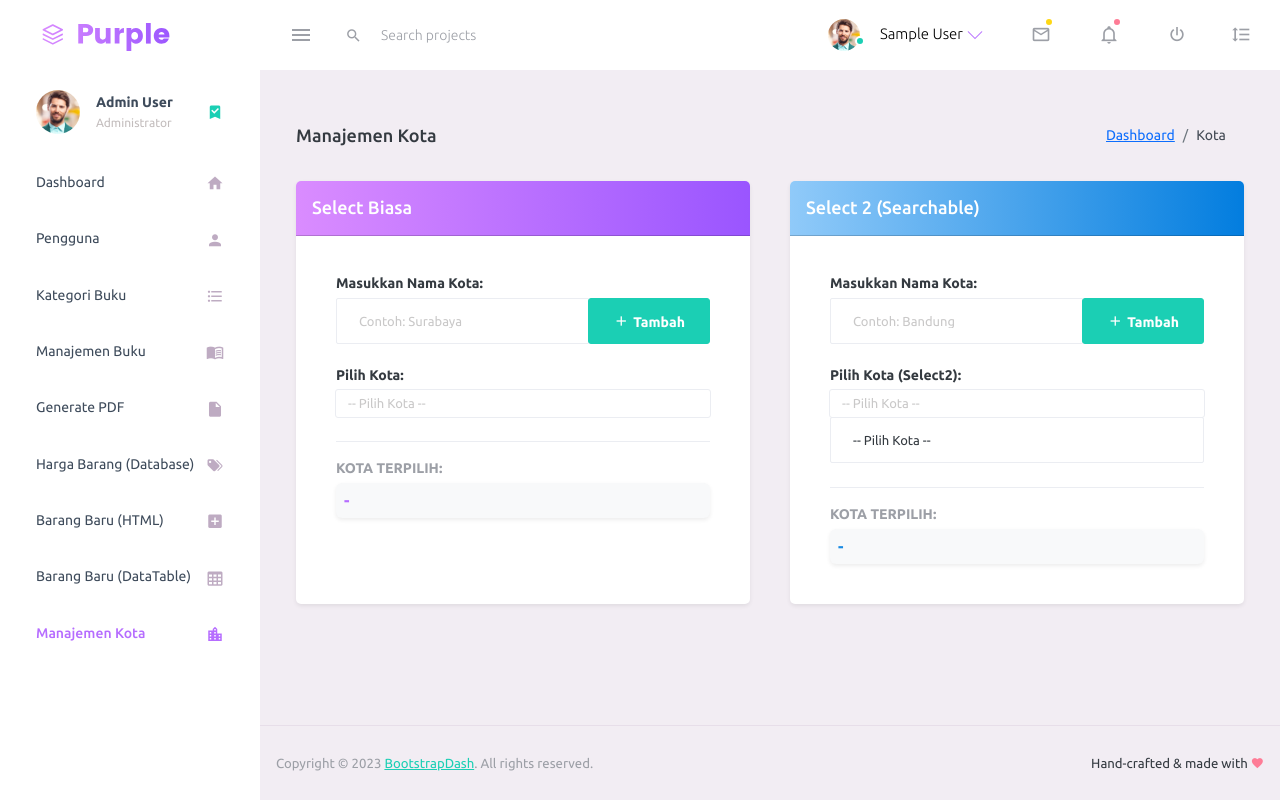
After one commit to zask17/BUKU, a Laravel app: page /admin/kota in a window 1280 px wide. The commit adds this page. Run offline with Laravel 12, Linux system fonts and the light colour scheme; the visitor is signed in with stand-in values (Sample User, id 1); some libraries are stand-ins or nearby versions.

Commit message:
kota oke

```diff
--- /dev/null
+++ b/app/Http/Controllers/KotaController.php
@@ -0,0 +1,21 @@
+<?php
+
+namespace App\Http\Controllers;
+
+use Illuminate\Http\Request;
+use Illuminate\Support\Facades\DB;
+use Illuminate\Support\Facades\Auth;
+
+class KotaController extends Controller
+{
+
+    private function getLayout()
+    {
+        return (Auth::user()->idrole == 1) ? 'layouts.admin.main' : 'layouts.visitor.main';
+    }
+
+    public function index()
+    {
+        return view('admin.kota.index');
+    }
+}
--- /dev/null
+++ b/resources/views/admin/kota/index.blade.php
@@ -0,0 +1,159 @@
+@extends('layouts.admin.main')
+
+@section('title-page', 'Manajemen Kota')
+
+@section('breadcrumb')
+    <li class="breadcrumb-item active" aria-current="page">Kota</li>
+@endsection
+
+@section('content')
+<div class="row">
+    {{-- CARD 1: Select Biasa --}}
+    <div class="col-12 col-xl-6 grid-margin stretch-card">
+        <div class="card shadow-sm">
+            <div class="card-header bg-gradient-primary text-white py-3">
+                <h4 class="card-title mb-0 text-white">Select Biasa</h4>
+            </div>
+            <div class="card-body">
+                <div class="form-group mb-4">
+                    <label for="input_kota_1" class="font-weight-bold">Masukkan Nama Kota:</label>
+                    <div class="input-group">
+                        <input type="text" id="input_kota_1" class="form-control" placeholder="Contoh: Surabaya" autocomplete="off">
+                        <div class="input-group-append">
+                            <button class="btn btn-success px-4" type="button" id="btn_tambah_1">
+                                <i class="mdi mdi-plus me-1"></i>Tambah
+                            </button>
+                        </div>
+                    </div>
+                </div>
+
+                <div class="form-group mb-4">
+                    <label for="select_kota_1" class="font-weight-bold">Pilih Kota:</label>
+                    <select id="select_kota_1" class="form-control custom-select">
+                        <option value="">-- Pilih Kota --</option>
+                    </select>
+                </div>
+
+                <div class="mt-4 pt-3 border-top">
+                    <p class="text-muted small mb-1 text-uppercase font-weight-bold">Kota Terpilih:</p>
+                    <div class="p-2 bg-light rounded shadow-sm border-left border-primary">
+                        <span id="terpilih_1" class="text-primary font-weight-bold h5 mb-0">-</span>
+                    </div>
+                </div>
+            </div>
+        </div>
+    </div>
+
+    {{-- CARD 2: Select 2 --}}
+    <div class="col-12 col-xl-6 grid-margin stretch-card">
+        <div class="card shadow-sm">
+            <div class="card-header bg-gradient-info text-white py-3">
+                <h4 class="card-title mb-0 text-white">Select 2 (Searchable)</h4>
+            </div>
+            <div class="card-body">
+                <div class="form-group mb-4">
+                    <label for="input_kota_2" class="font-weight-bold">Masukkan Nama Kota:</label>
+                    <div class="input-group">
+                        <input type="text" id="input_kota_2" class="form-control" placeholder="Contoh: Bandung" autocomplete="off">
+                        <div class="input-group-append">
+                            <button class="btn btn-success px-4" type="button" id="btn_tambah_2">
+                                <i class="mdi mdi-plus me-1"></i>Tambah
+                            </button>
+                        </div>
+                    </div>
+                </div>
+
+                <div class="form-group mb-4">
+                    <label for="select_kota_2" class="font-weight-bold">Pilih Kota (Select2):</label>
+                    <select id="select_kota_2" class="form-control select2-element">
+                        <option value="">-- Pilih Kota --</option>
+                    </select>
+                </div>
+
+                <div class="mt-4 pt-3 border-top">
+                    <p class="text-muted small mb-1 text-uppercase font-weight-bold">Kota Terpilih:</p>
+                    <div class="p-2 bg-light rounded shadow-sm border-left border-info">
+                        <span id="terpilih_2" class="text-info font-weight-bold h5 mb-0">-</span>
+                    </div>
+                </div>
+            </div>
+        </div>
+    </div>
+</div>
+@endsection
+
+@section('css-page')
+    <link href="https://cdn.jsdelivr.net/npm/select2@4.1.0-rc.0/dist/css/select2.min.css" rel="stylesheet" />
+    <style>
+        .select2-container--default .select2-selection--single {
+            height: calc(2.25rem + 2px);
+            padding: 0.375rem 0.75rem;
+            border: 1px solid #ebedf2;
+        }
+        .select2-container--default .select2-selection--single .select2-selection__arrow {
+            height: 34px;
+        }
+    </style>
+@endsection
+
+@section('js-page')
+    <script src="https://cdn.jsdelivr.net/npm/select2@4.1.0-rc.0/dist/js/select2.min.js"></script>
+    <script>
+        $(document).ready(function() {
+            // Inisialisasi Select2
+            $('.select2-element').select2({
+                placeholder: "-- Pilih Kota --",
+                allowClear: true,
+                width: '100%'
+            });
+
+            // Card 1 Logic: Select Biasa
+            $('#btn_tambah_1').click(function() {
+                const btn = this;
+                const kota = $('#input_kota_1').val().trim();
+
+                if (kota) {
+                    // Aktifkan loader
+                    setButtonLoading(btn, 'Menambahkan...');
+
+                    // Simulasi delay proses agar loader terlihat
+                    setTimeout(() => {
+                        $('#select_kota_1').append(new Option(kota, kota));
+                        $('#input_kota_1').val('').focus();
+
+                        // Kembalikan tombol ke semula
+                        resetButtonLoading(btn);
+                    }, 800);
+                }
+            });
+
+            $('#select_kota_1').change(function() {
+                $('#terpilih_1').text($(this).val() || '-');
+            });
+
+            // Card 2 Logic: Select 2
+            $('#btn_tambah_2').click(function() {
+                const btn = this;
+                const kota = $('#input_kota_2').val().trim();
+
+                if (kota) {
+                    // Aktifkan loader
+                    setButtonLoading(btn, 'Menambahkan...');
+
+                    setTimeout(() => {
+                        const newOption = new Option(kota, kota, false, false);
+                        $('#select_kota_2').append(newOption).trigger('change');
+                        $('#input_kota_2').val('').focus();
+
+                        // Kembalikan tombol ke semula
+                        resetButtonLoading(btn);
+                    }, 800);
+                }
+            });
+
+            $('#select_kota_2').on('change', function() {
+                $('#terpilih_2').text($(this).val() || '-');
+            });
+        });
+    </script>
+@endsection
--- a/resources/views/layouts/admin/sidebar.blade.php
+++ b/resources/views/layouts/admin/sidebar.blade.php
@@ -1,6 +1,5 @@
 <nav class="sidebar sidebar-offcanvas" id="sidebar">
     <ul class="nav">
-        <!-- Profile -->
         <li class="nav-item nav-profile">
             <a href="#" class="nav-link">
                 <div class="nav-profile-image">
@@ -15,7 +14,6 @@
             </a>
         </li>
 
-        <!-- Dashboard -->
         <li class="nav-item {{ Request::routeIs('admin.dashboard') ? 'active' : '' }}">
             <a class="nav-link" href="{{ route('admin.dashboard') }}">
                 <span class="menu-title">Dashboard</span>
@@ -23,7 +21,6 @@
             </a>
         </li>
 
-        <!-- Pengguna -->
         <li class="nav-item {{ Request::routeIs('admin.pengguna.*') ? 'active' : '' }}">
             <a class="nav-link" href="{{ route('admin.pengguna') }}">
                 <span class="menu-title">Pengguna</span>
@@ -31,7 +28,6 @@
             </a>
         </li>
 
-        <!-- Kategori -->
         <li class="nav-item {{ Request::routeIs('admin.kategori.*') ? 'active' : '' }}">
             <a class="nav-link" href="{{ route('admin.kategori.index') }}">
                 <span class="menu-title">Kategori Buku</span>
@@ -39,7 +35,6 @@
             </a>
         </li>
 
-        <!-- Buku -->
         <li class="nav-item {{ Request::routeIs('admin.buku.*') ? 'active' : '' }}">
             <a class="nav-link" href="{{ route('admin.buku.index') }}">
                 <span class="menu-title">Manajemen Buku</span>
@@ -47,7 +42,6 @@
             </a>
         </li>
 
-        <!-- Generate PDF -->
         <li class="nav-item {{ Request::routeIs('pdf.*') ? 'active' : '' }}">
             <a class="nav-link" href="{{ route('pdf.index') }}">
                 <span class="menu-title">Generate PDF</span>
@@ -55,7 +49,6 @@
             </a>
         </li>
 
-        <!-- Harga Barang (DB) -->
         <li class="nav-item {{ Request::routeIs('barang.*') ? 'active' : '' }}">
             <a class="nav-link" href="{{ route('barang.index') }}">
                 <span class="menu-title">Harga Barang (Database)</span>
@@ -63,15 +56,13 @@
             </a>
         </li>
 
-        <!-- Manajemen Barang Baru -->
         <li class="nav-item {{ Request::routeIs('admin.barang.baru') ? 'active' : '' }}">
             <a class="nav-link" href="{{ route('admin.barang.baru') }}">
-                <span class="menu-title">Barang Baru (Form)</span>
+                <span class="menu-title">Barang Baru (HTML)</span>
                 <i class="mdi mdi-plus-box menu-icon"></i>
             </a>
         </li>
 
-        <!-- Barang Baru DataTable -->
         <li class="nav-item {{ Request::routeIs('admin.barang.datatable') ? 'active' : '' }}">
             <a class="nav-link" href="{{ route('admin.barang.datatable') }}">
                 <span class="menu-title">Barang Baru (DataTable)</span>
@@ -79,5 +70,12 @@
             </a>
         </li>
 
+        <li class="nav-item {{ Request::routeIs('admin.kota.index') ? 'active' : '' }}">
+            <a class="nav-link" href="{{ route('admin.kota.index') }}">
+                <span class="menu-title">Manajemen Kota</span>
+                <i class="mdi mdi-city menu-icon"></i>
+            </a>
+        </li>
+
     </ul>
 </nav>
--- a/routes/web.php
+++ b/routes/web.php
@@ -28,6 +28,8 @@ use App\Http\Controllers\Visitor\BukuVisitorController;
 
 use App\Http\Controllers\PdfController;
 use App\Http\Controllers\BarangController;
+use App\Http\Controllers\KotaController;
+
 
 
 // --- RUTE UMUM ---
@@ -83,6 +85,10 @@ Route::group(['prefix' => 'admin', 'middleware' => ['auth', 'role:1']], function
     // Barang Baru
     Route::get('/barang-baru', [BarangController::class, 'barangBaru'])->name('admin.barang.baru');
     Route::get('/barang-baru-datatable', [BarangController::class, 'barangBaruDatatable'])->name('admin.barang.datatable');
+
+    // Cari bagian ini di web.php dan ubah:
+    Route::get('/kota', [KotaController::class, 'index'])->name('admin.kota.index');
+    // Route::get('/barang-baru-datatable', [BarangController::class, 'barangBaruDatatable'])->name('admin.barang.datatable');
 });
 
 
```
Also changed, not shown: resources/views/admin/barang/barang_baru.blade.php (+117 -25 lines), resources/views/admin/barang/barang_baru_datatable.blade.php (+111 -96 lines).
